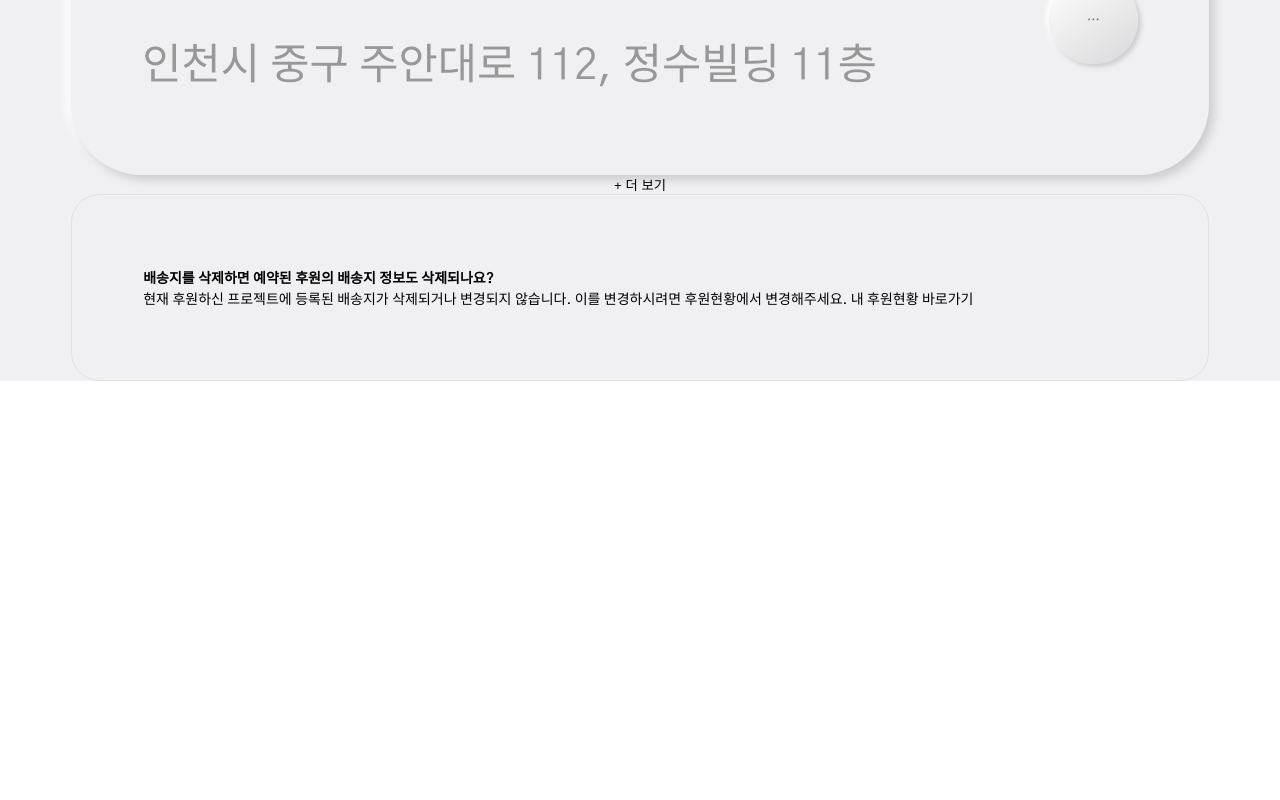
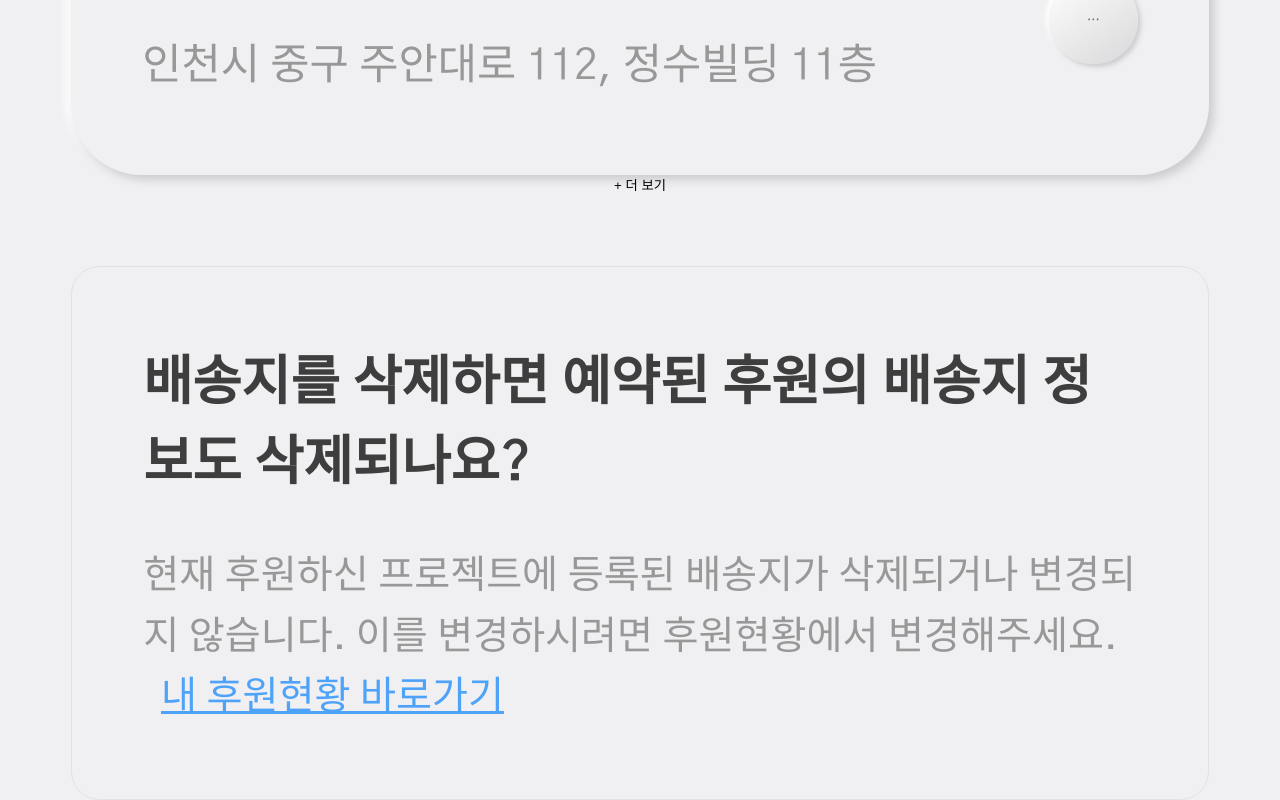
Before and after one commit to freevuehub/tumblbug-test, a React (Create React App) app: page /address in a window 1280 px wide. Shown: the part 10821-11621 px from the top of the page. Before the commit the page ends 11202 px from the top, so only its background shows below. Built offline with nearby package versions, Linux system fonts and the light colour scheme.

Commit message:
[UX/UI]: 주소지 공지 style 적용

```diff
--- a/src/index.scss
+++ b/src/index.scss
@@ -156,8 +156,23 @@ button {
       .notice {
         border: 1px solid #e1e1e1;
         border-radius: ratio(8);
-        margin: 0 ratio(20);
+        margin: ratio(20);
         padding: ratio(20);
+        h4 {
+          @include font(ratio(15), 600, #3e3e3e);
+
+          margin-bottom: ratio(14);
+        }
+        p {
+          @include font(ratio(11), 400, #989898);
+
+          line-height: 1.54;
+          a {
+            margin-left: ratio(5);
+            color: #4ea3f8;
+            text-decoration: underline;
+          }
+        }
       }
     }
   }
--- a/src/pages/Address.tsx
+++ b/src/pages/Address.tsx
@@ -36,7 +36,8 @@ class Address extends React.PureComponent<TypeProps> {
         <div className="notice">
           <h4>배송지를 삭제하면 예약된 후원의 배송지 정보도 삭제되나요?</h4>
           <p>
-            현재 후원하신 프로젝트에 등록된 배송지가 삭제되거나 변경되지 않습니다. 이를 변경하시려면 후원현황에서 변경해주세요. 내 후원현황 바로가기
+            현재 후원하신 프로젝트에 등록된 배송지가 삭제되거나 변경되지 않습니다. 이를 변경하시려면 후원현황에서 변경해주세요.
+            <a href="#">내 후원현황 바로가기</a>
           </p>
         </div>
       </div>
```
